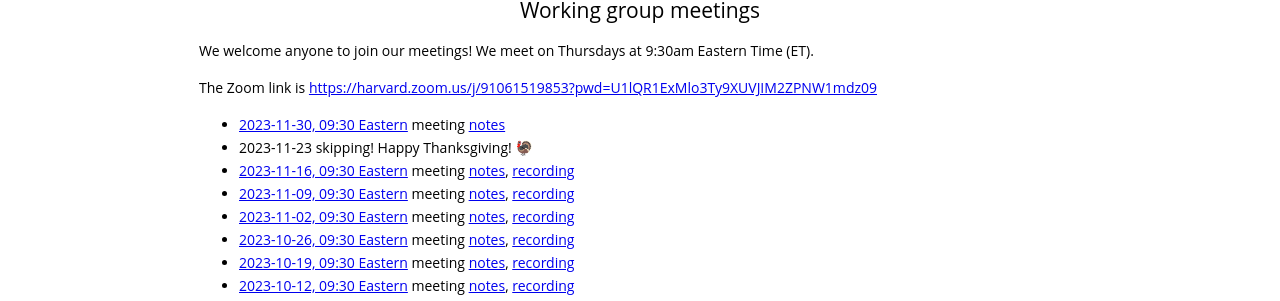
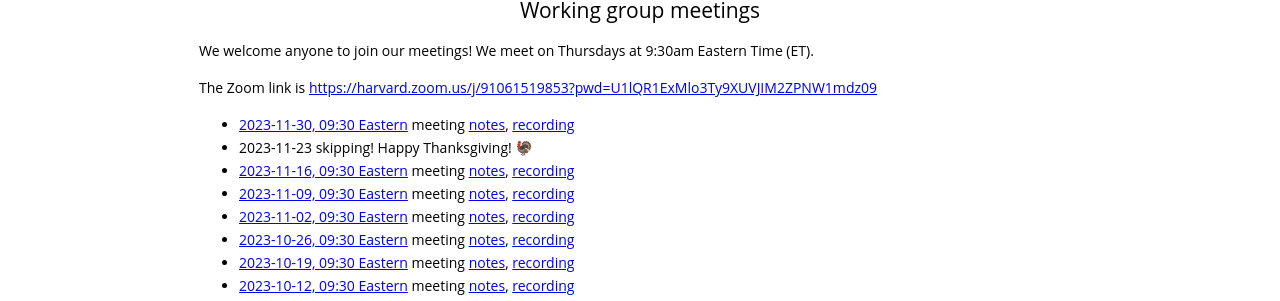
Before and after one commit to gdcc/ct.gdcc.io, a Jekyll site: the page built from index.md, in a window 1280 px wide and 900 px high, scrolled down 1565 px. Shown: the part 145-446 px from the top of the window. Built offline with Jekyll 4.4.1, drawn with Linux system fonts in a browser that asks for light colours; our own code applies the rules of GitHub Pages for plain Markdown files.

Commit message:
add recording

```diff
--- a/index.md
+++ b/index.md
@@ -57,7 +57,7 @@ We welcome anyone to join our meetings! We meet on Thursdays at 9:30am Eastern T
 
 The Zoom link is <https://harvard.zoom.us/j/91061519853?pwd=U1lQR1ExMlo3Ty9XUVJIM2ZPNW1mdz09>
 
-- [2023-11-30, 09:30 Eastern](https://time.is/compare/0930_30_Nov_2023_in_Boston) meeting [notes](https://docs.google.com/document/d/1V4T2JA8O36PZEDLvnioaR06o7j5B_68cSrS09bte51Q/edit?usp=sharing)
+- [2023-11-30, 09:30 Eastern](https://time.is/compare/0930_30_Nov_2023_in_Boston) meeting [notes](https://docs.google.com/document/d/1V4T2JA8O36PZEDLvnioaR06o7j5B_68cSrS09bte51Q/edit?usp=sharing), [recording](https://harvard.zoom.us/rec/share/ui9X5tNdAV98EzeL2JabCVdwkYD1OByxMhLL-SQuHRjvJW5sbLsH3VSiCV1AACzY.HQsZoympOEFykn2C)
 - 2023-11-23 skipping! Happy Thanksgiving! 🦃
 - [2023-11-16, 09:30 Eastern](https://time.is/compare/0930_16_Nov_2023_in_Boston) meeting [notes](https://docs.google.com/document/d/1ftJAL3zdR9f9v1gCaQuisbntVEaxCceMam2VvtIYzxI/edit?usp=sharing), [recording](https://harvard.zoom.us/rec/share/GhkMWPzbHFkPAtB8sus5bVm67XvjbT-YcbVwK3v1TwyYNe4MuAPOM1rbsxlVOQ7b.AoAn5j1E2g8hrmgS)
 - [2023-11-09, 09:30 Eastern](https://time.is/compare/0930_9_Nov_2023_in_Boston) meeting [notes](https://docs.google.com/document/d/1kDJDldGVQlQ1bx4mf7g1M1HVSnTfCKeE1qepBzGsUrA/edit?usp=sharing), [recording](https://harvard.zoom.us/rec/share/HqZQYeYdmB_yXyzGF4TqbGG7ta3nThvtqnuCtulDJQj5YMmcjk3PUvPVLJaLRykJ.4bUUH8_fenHuLmWa)
```
